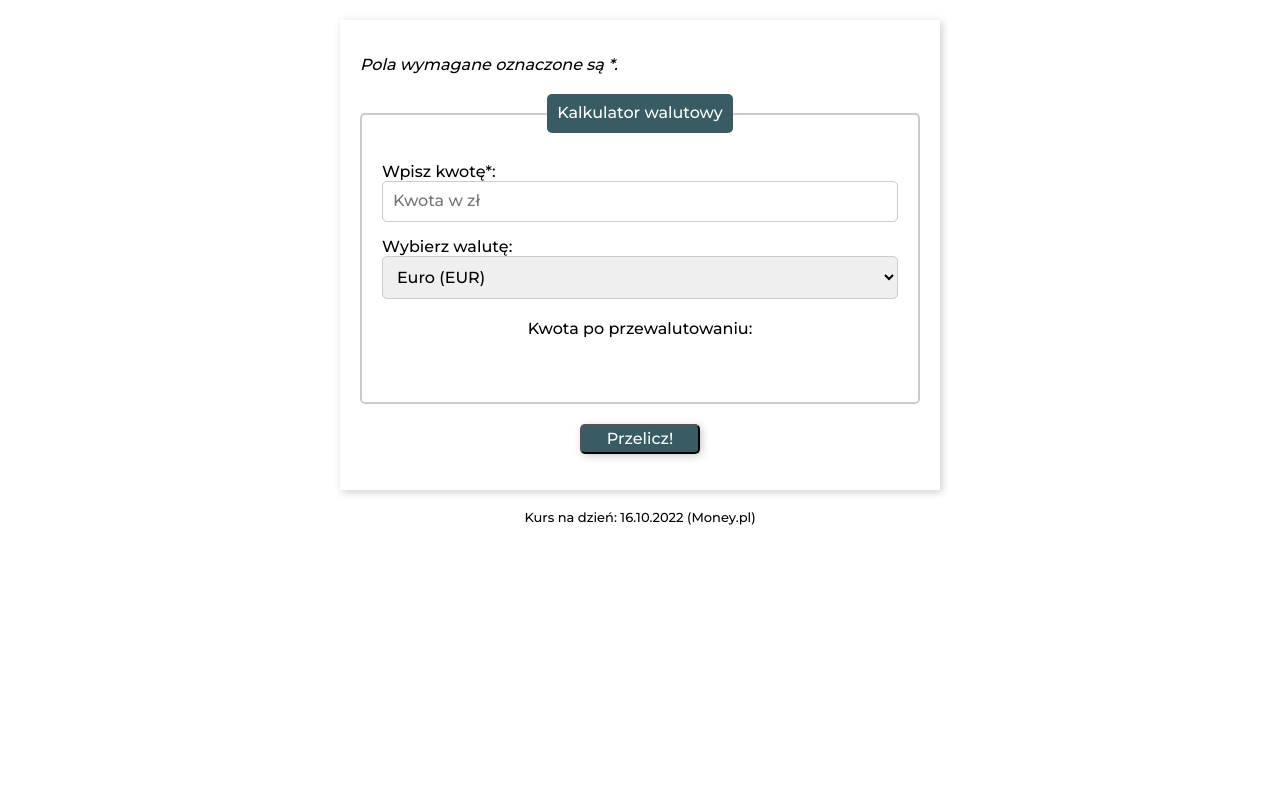
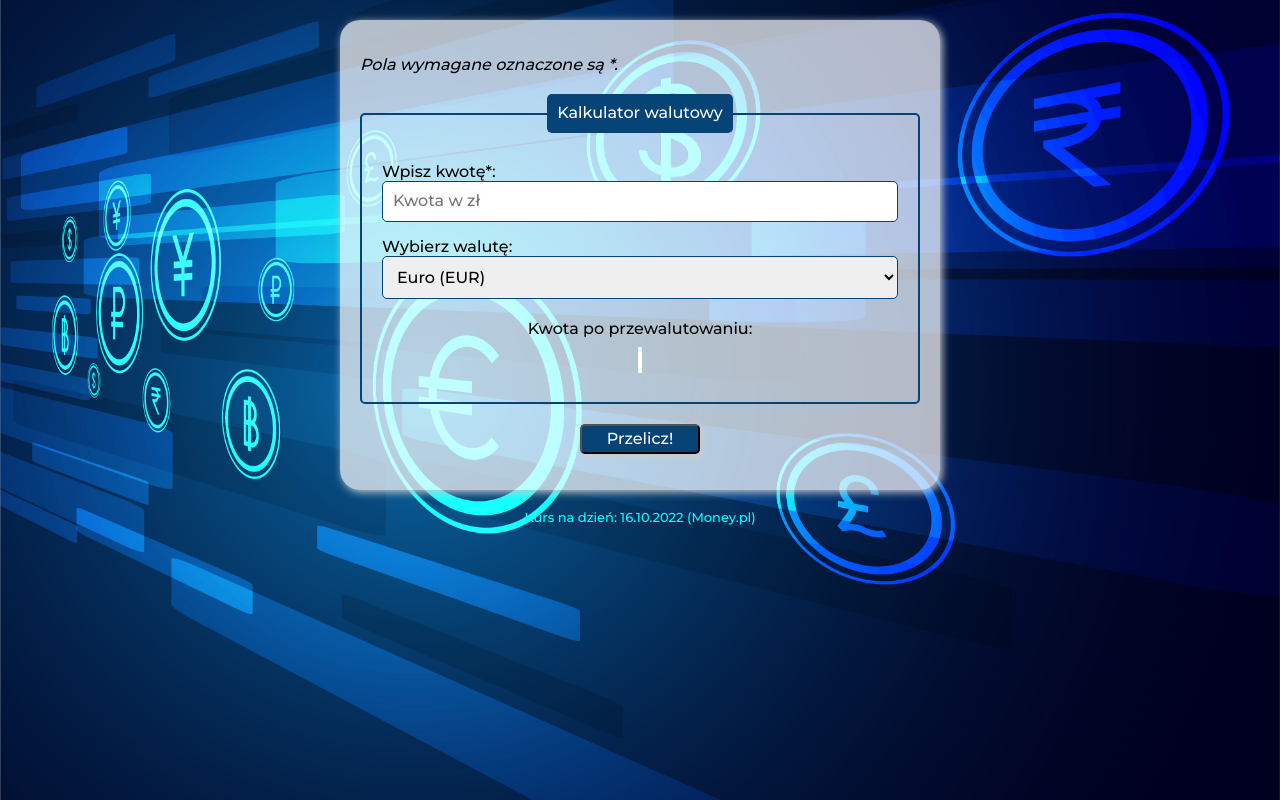
Before and after one commit to archiangel-lab/currency-conventer, a plain HTML site: page index.html in a window 1280 px wide. Drawn offline with nearby package versions, Linux system fonts and the light colour scheme.

Commit message:
adding background and matching colors

```diff
--- a/css/container.css
+++ b/css/container.css
@@ -3,4 +3,6 @@
     padding: 20px;
     box-shadow: 2px 2px 8px #ccc;
     margin: 20px auto;
-}
+    background-color: rgb(255,255,255, 0.7);
+    border-radius: 20px;
+    }
--- a/css/footer.css
+++ b/css/footer.css
@@ -3,4 +3,5 @@
     text-align: center;
     margin: 20px auto;
     font-size: small;
+    color: aqua;
 }
--- a/css/form.css
+++ b/css/form.css
@@ -6,7 +6,7 @@
 }
 
 .form__fieldset {
-    border: 2px solid #ccc;
+    border: 2px solid rgb(6, 68, 119);
     padding: 30px 20px 10px 20px;
     border-radius: 5px;
     margin: 20px 0;
@@ -14,7 +14,7 @@
 
 
 .form__field {
-    border: 1px solid #ccc;
+    border: 1px solid rgb(6, 68, 119);
     padding: 10px;
     width: 100%;
     border-radius: 5px;
@@ -23,7 +23,7 @@
 .form__legend {
     max-width: 100%;
     text-align: center;
-    background-color: rgb(56, 91, 100);
+    background-color: rgb(6, 68, 119);
     color: white;
     border-radius: 5px;
     padding: 10px;
@@ -33,7 +33,7 @@
 .form__button {
     width: 120px;
     height: 30px;
-    background-color: rgb(56, 91, 100);
+    background-color: rgb(6, 68, 119);
     color: white;
     padding: auto;
     border-radius: 5px;
--- a/css/style.css
+++ b/css/style.css
@@ -11,4 +11,9 @@ body {
     margin: 0 auto;
     max-width: 1000px;
     padding: 0 20px;
+    background-image: url("../images/currency_bg.jpg");
+    background-repeat: no-repeat;
+    background-position: center;
+    background-size: cover;
+    background-color: black;
 }
```
Also changed, not shown: images/currency_bg.jpg (added).
